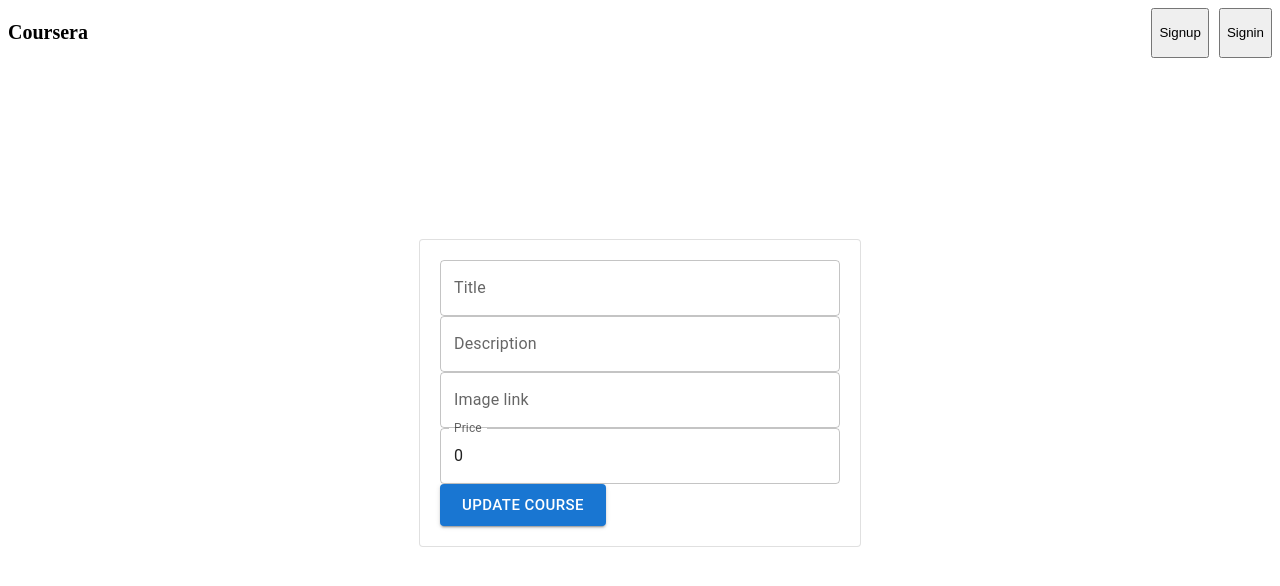
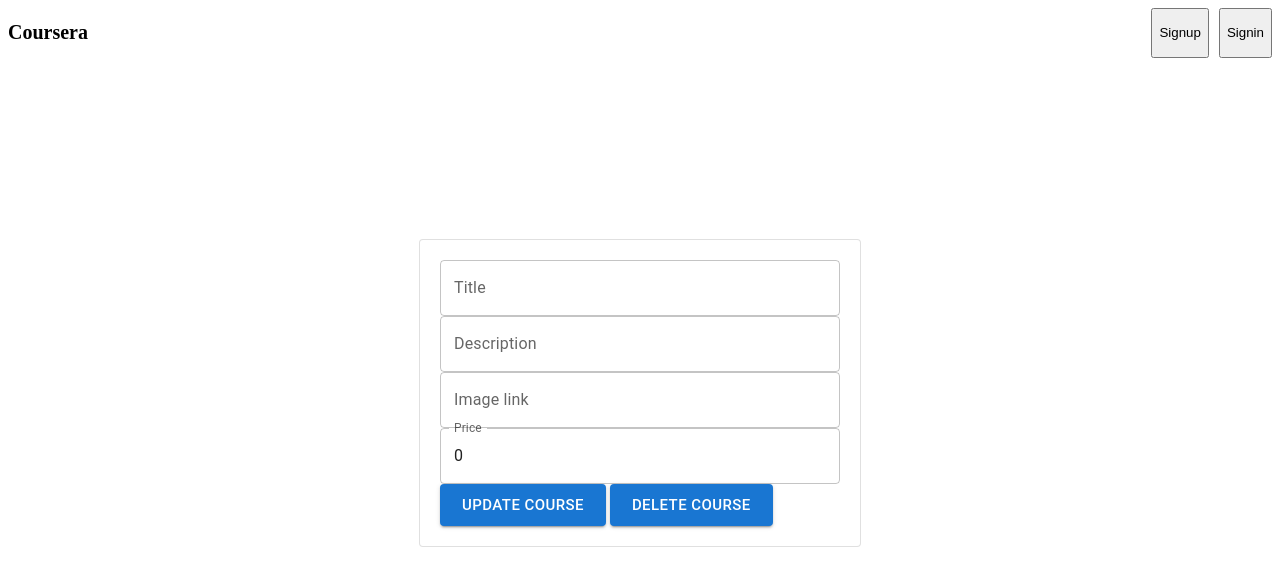
Before and after one commit to Sejal99/Dashboard, a React (Vite) app in the folder admin/: page /course/1 in a window 1280 px wide. Shown: the top 586 px of the page. Built offline with nearby package versions, Linux system fonts and the light colour scheme; no server answers.

Commit message:
neww commit

```diff
--- a/admin/src/Components/Course.jsx
+++ b/admin/src/Components/Course.jsx
@@ -2,24 +2,21 @@ import axios from "axios";
 import React, { useEffect, useState } from "react";
 import { BASE_URL } from "../../config";
 import { useParams } from "react-router-dom";
-import { Card, TextField,Button } from "@mui/material";
+import { Card, TextField, Button } from "@mui/material";
 const Course = () => {
+  const [title, setTitle] = useState("");
 
-    const [title, setTitle]=useState("");
+  const [description, setDescription] = useState("");
+  const [price, setPrice] = useState(0);
+  const [image, setImage] = useState("");
 
-    const [description, setDescription]=useState("");
-    const [price, setPrice]=useState(0);
-    const [image, setImage]=useState("");
-
-    const {courseId}=useParams()
+  const { courseId } = useParams();
   console.log(courseId);
 
   useEffect(() => {
-
     const func = async () => {
       try {
         const res = await axios.get(`${BASE_URL}/admin/course/${courseId}`, {
-
           headers: {
             Authorization: "bearer " + localStorage.getItem("token"),
           },
@@ -36,29 +33,25 @@ const Course = () => {
     func();
   }, []);
 
-
-
-  return <div
-   style={{display: "flex",
+  return (
+    <div
+      style={{
+        display: "flex",
         justifyContent: "center",
         minHeight: "80vh",
-    flexDirection: "column"}}>
-
-        <div
-         style={{display: "flex",
-         justifyContent: "center"}}>
-
+        flexDirection: "column",
+      }}
+    >
+      <div style={{ display: "flex", justifyContent: "center" }}>
         <Card
           variant={"outlined"}
-            style={{width: 400, padding: 20, marginTop: 30, height: "100%"}}>
-
-
+          style={{ width: 400, padding: 20, marginTop: 30, height: "100%" }}
+        >
           <TextField
             value={title}
-                    onChange={(e)=>{
+            onChange={(e) => {
               setTitle(e.target.value);
             }}
-
             fullWidth={true}
             label="Title"
             variant="outlined"
@@ -66,10 +59,9 @@ const Course = () => {
 
           <TextField
             value={description}
-                      onChange={(e)=>{
+            onChange={(e) => {
               setDescription(e.target.value);
             }}
-
             fullWidth={true}
             label="Description"
             variant="outlined"
@@ -77,10 +69,9 @@ const Course = () => {
 
           <TextField
             value={image}
-                      onChange={(e)=>{
+            onChange={(e) => {
               setImage(e.target.value);
             }}
-
             fullWidth={true}
             label="Image link"
             variant="outlined"
@@ -88,10 +79,9 @@ const Course = () => {
 
           <TextField
             value={price}
-                 onChange={(e)=>{
+            onChange={(e) => {
               setPrice(e.target.value);
             }}
-
             fullWidth={true}
             label="Price"
             variant="outlined"
@@ -101,24 +91,62 @@ const Course = () => {
             size={"large"}
             variant="contained"
             onClick={async () => {
-                        await axios.put(`${BASE_URL}/admin/courses/`+ courseId , {
+              await axios.put(
+                `${BASE_URL}/admin/courses/` + courseId,
+                {
                   title: title,
                   description: description,
                   imageLink: image,
                   published: true,
-                                price
-                        }, {
+                  price,
+                },
+                {
                   headers: {
-                                "Authorization": "Bearer " + localStorage.getItem("token")
+                    Authorization: "Bearer " + localStorage.getItem("token"),
+                  },
                 }
-                        });
+              );
               alert("updated course!");
             }}
-                > Update course</Button>
+          >
+            {" "}
+            Update course
+          </Button>
+            {" "}
+          <Button
+            variant="contained"
+             size={"large"}
+
+            onClick={async () => {
+
+              const confirmDelete = window.confirm(
+                "Are you sure you want to delete this item?"
+              );
+              if (confirmDelete) {
+                try {
+                  await axios.delete(
+                    `${BASE_URL}/admin/course/` + courseId,
+
+                    {
+                      headers: {
+                        Authorization: `Bearer ${localStorage.getItem(
+                          "token"
+                        )}`,
+                      },
+                    }
+                  );
+                } catch (error) {
+                  console.error("Error deleting item:", error);
+                }
+              }
+            }}
+          >
+            Delete Course
+          </Button>
         </Card>
       </div>
-
     </div>
+  );
 };
 
 export default Course;
```
Lines whose indentation alone changed are shown as unchanged.
